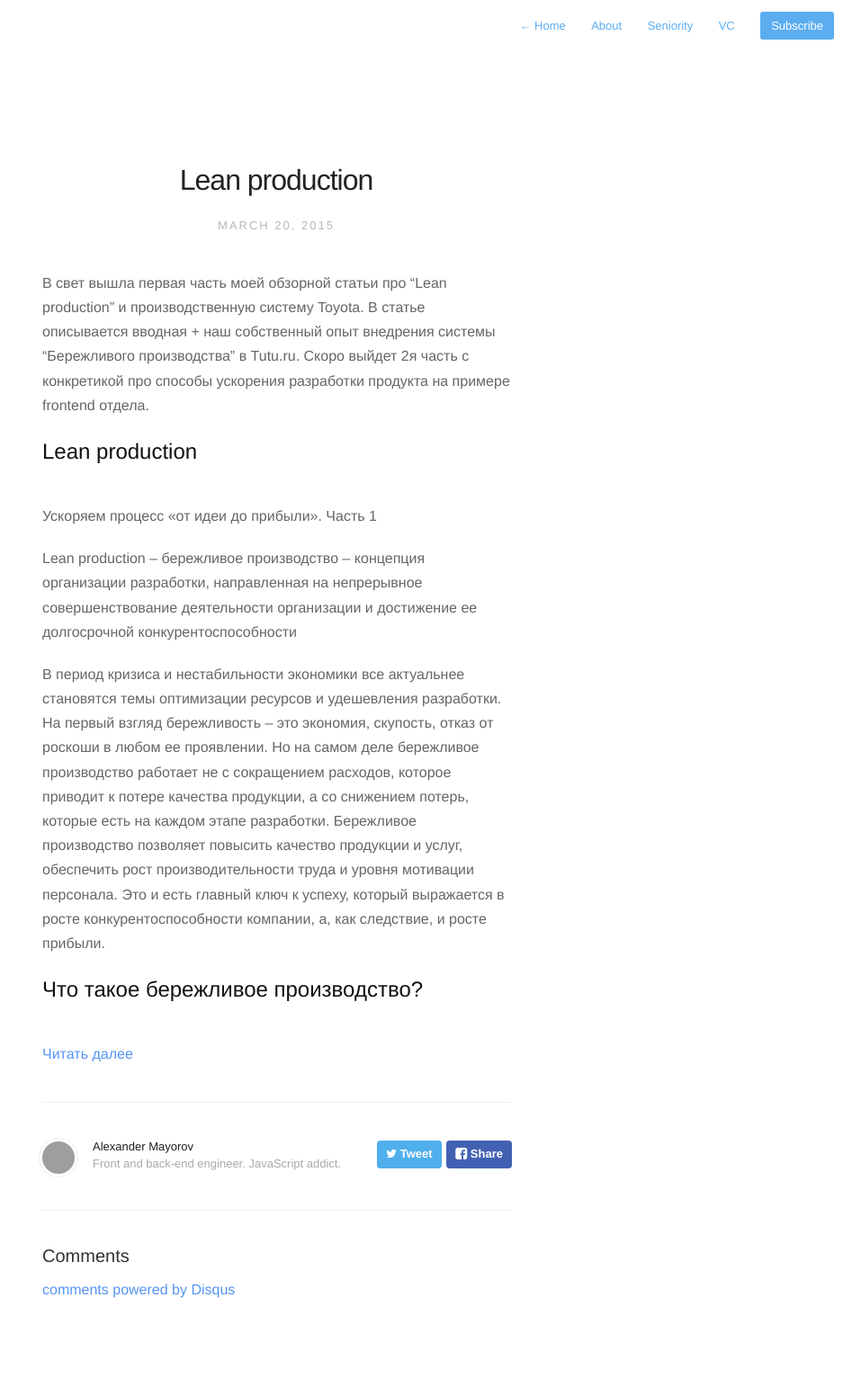
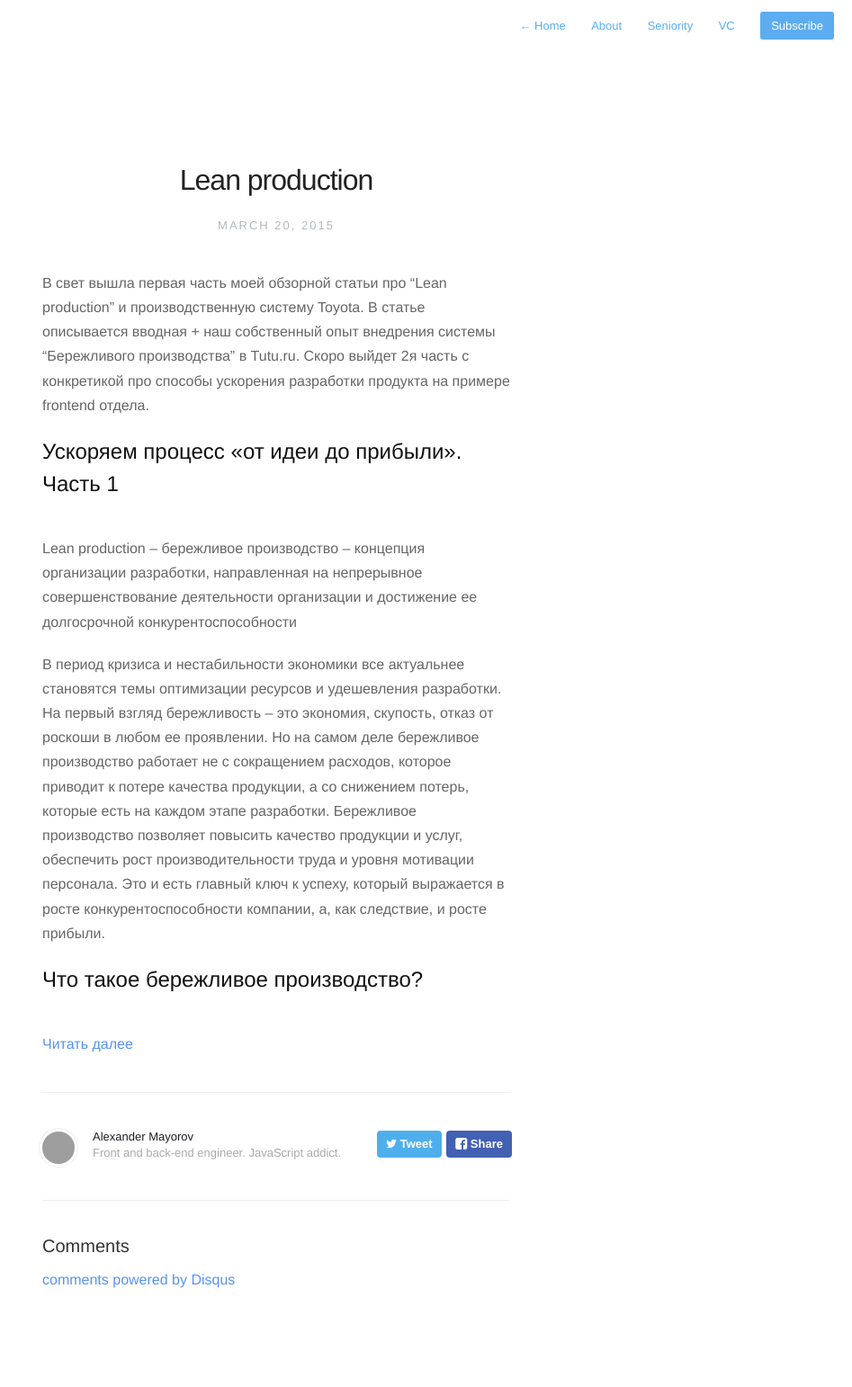
Before and after one commit to frontdevops/alexmayorov.github.io, a Jekyll site: the page built from _posts/2015-03-20-bit.md, in a window 1280 px wide. Shown: the whole page at 90% size, without its empty margins (333-1280 px from the left). Built offline with Jekyll 4.4.1, drawn with Linux system fonts in a browser that asks for light colours; nearby versions of some CDN libraries; Markdown is read by kramdown in place of the engine named in the settings; comment, search, counter and statistics services are not loaded; grey boxes are pictures that could not be loaded.

Commit message:
Update 2015-03-20-bit.md

```diff
--- a/_posts/2015-03-20-bit.md
+++ b/_posts/2015-03-20-bit.md
@@ -8,8 +8,8 @@ description: Ускоряем процесс «от идеи до прибыли
 В статье описывается вводная + наш собственный опыт внедрения системы "Бережливого производства" в Tutu.ru.
 Скоро выйдет 2я часть с конкретикой про способы ускорения разработки продукта на примере frontend отдела.
 
-## Lean production
-Ускоряем процесс «от идеи до прибыли». Часть 1
+
+## Ускоряем процесс «от идеи до прибыли». Часть 1
 
 Lean production – бережливое производство – концепция организации разработки, направленная на непрерывное совершенствование деятельности организации и достижение ее долгосрочной конкурентоспособности
 
```
